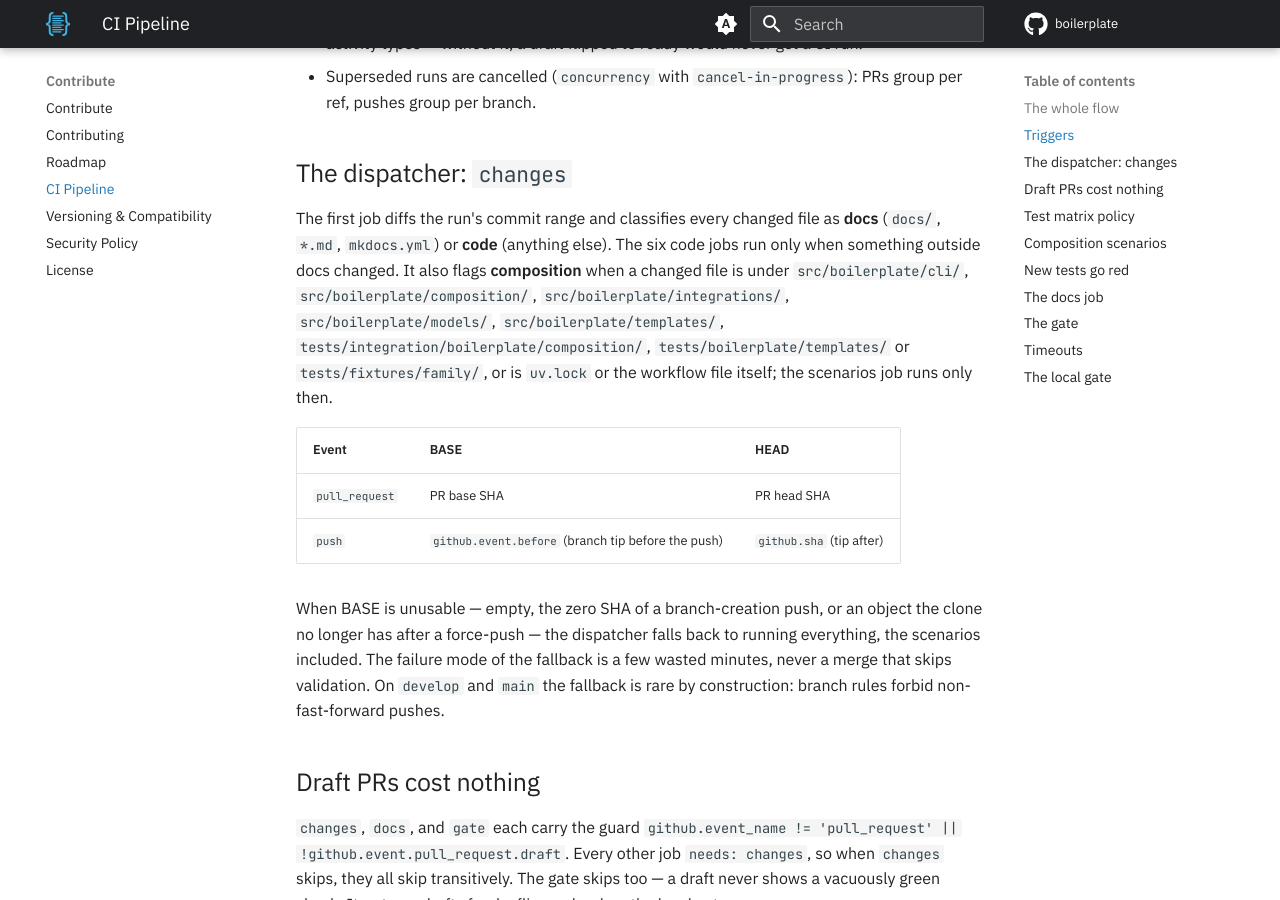
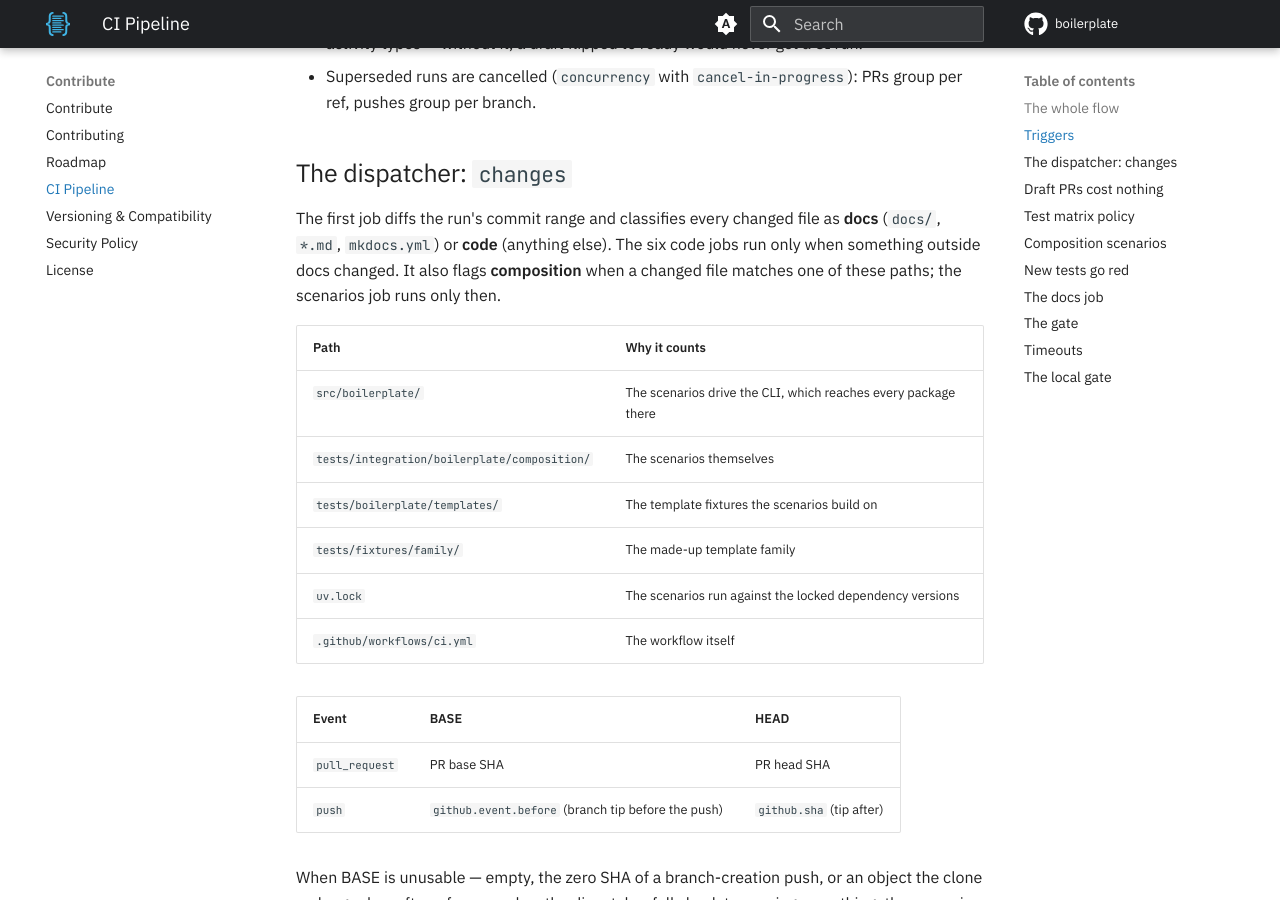
Before and after one commit to TheRealBillSiegler/boilerplate, an MkDocs documentation site: the page built from docs/governance/ci.md, in a window 1280 px wide and 900 px high, scrolled down 1478 px. Built offline with MkDocs 1.6.1 and Material for MkDocs 9.7.7, drawn with Linux system fonts in a browser that asks for light colours; a script that is not in the unit is left out; comment, search, counter and statistics services are not loaded; the version menu is left out.

Commit message:
fix(ci): run the scenarios for any change under src/boilerplate
The scenarios drive the CLI, which imports catalog, repository, settings,
common, types and the top-level modules as well as the packages the
trigger already listed, so a change there did not turn them on. Widen the
trigger to all of src/boilerplate in the workflow, the local gate and the
governance page, and replace the invented negative example in the gate's
tests with sibling paths that really are outside it.

Co-Authored-By: Claude Sonnet 5.5 <noreply@anthropic.com>

```diff
--- a/docs/governance/ci.md
+++ b/docs/governance/ci.md
@@ -32,7 +32,16 @@ flowchart TD
 
 ## The dispatcher: `changes`
 
-The first job diffs the run's commit range and classifies every changed file as **docs** (`docs/`, `*.md`, `mkdocs.yml`) or **code** (anything else). The six code jobs run only when something outside docs changed. It also flags **composition** when a changed file is under `src/boilerplate/cli/`, `src/boilerplate/composition/`, `src/boilerplate/integrations/`, `src/boilerplate/models/`, `src/boilerplate/templates/`, `tests/integration/boilerplate/composition/`, `tests/boilerplate/templates/` or `tests/fixtures/family/`, or is `uv.lock` or the workflow file itself; the scenarios job runs only then.
+The first job diffs the run's commit range and classifies every changed file as **docs** (`docs/`, `*.md`, `mkdocs.yml`) or **code** (anything else). The six code jobs run only when something outside docs changed. It also flags **composition** when a changed file matches one of these paths; the scenarios job runs only then.
+
+| Path | Why it counts |
+| --- | --- |
+| `src/boilerplate/` | The scenarios drive the CLI, which reaches every package there |
+| `tests/integration/boilerplate/composition/` | The scenarios themselves |
+| `tests/boilerplate/templates/` | The template fixtures the scenarios build on |
+| `tests/fixtures/family/` | The made-up template family |
+| `uv.lock` | The scenarios run against the locked dependency versions |
+| `.github/workflows/ci.yml` | The workflow itself |
 
 | Event | BASE | HEAD |
 | --- | --- | --- |
```
Also changed, not shown: 3 other files.
